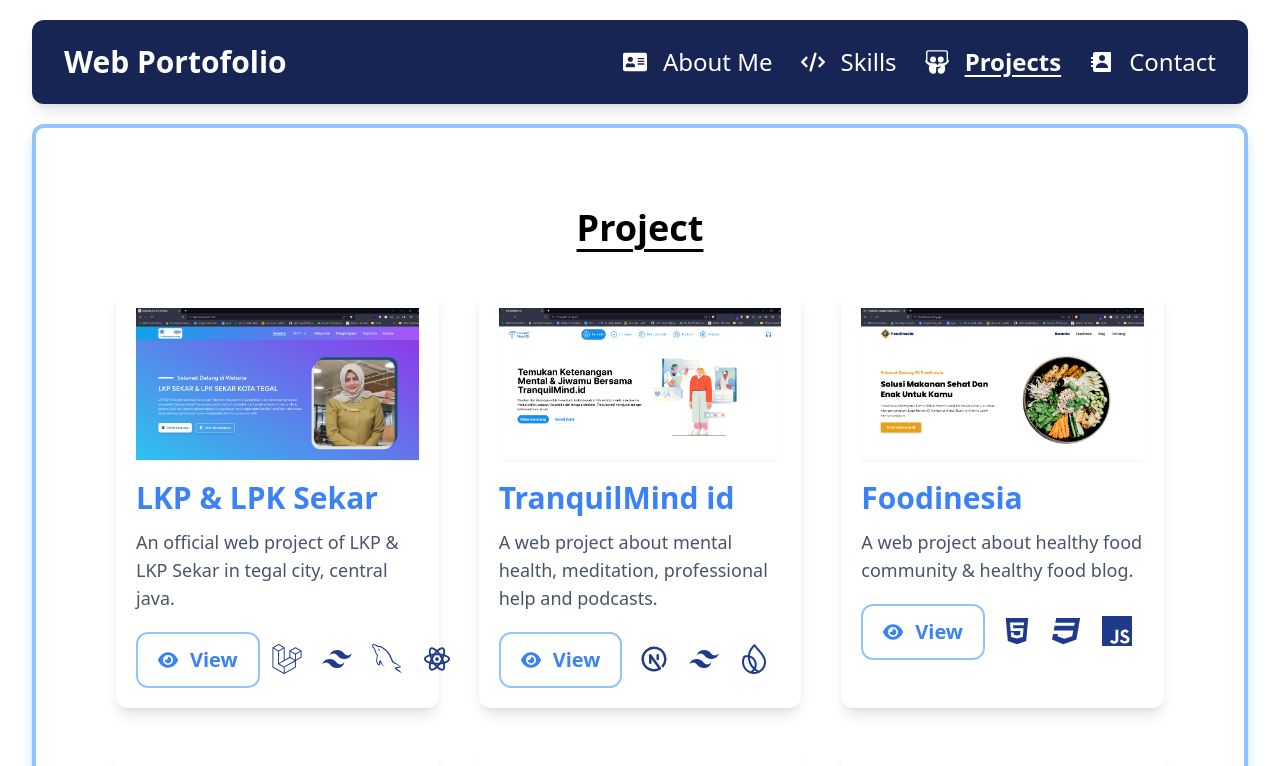
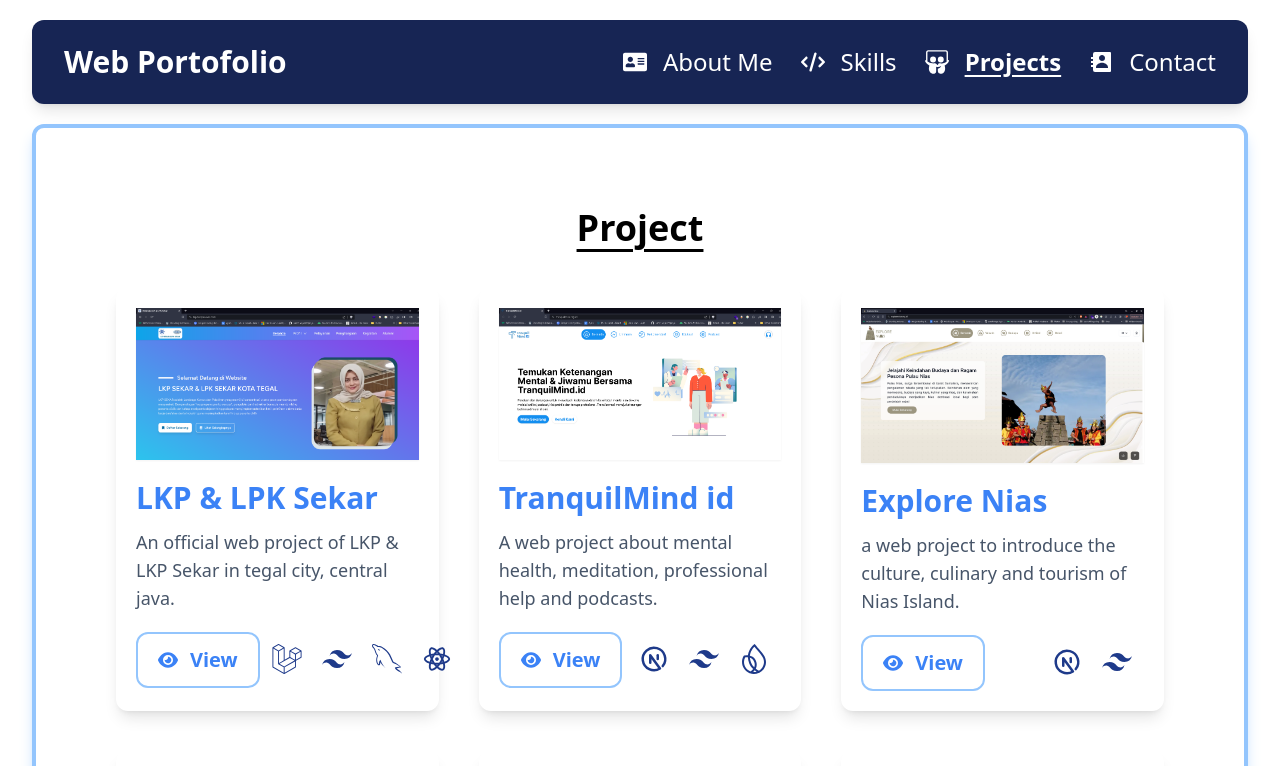
Before and after one commit to dodichakill/web-porto, a Next.js app: page /projects in a window 1280 px wide. Shown: the top 766 px of the page. Built offline with nearby package versions, Linux system fonts and the light colour scheme.

Commit message:
add project explorenias

```diff
--- a/src/app/projects/page.jsx
+++ b/src/app/projects/page.jsx
@@ -14,6 +14,7 @@ import imgHipmi from "@/assets/img/hipmi.png";
 import imgFoodinesia from "@/assets/img/foodinesia.png";
 import imgJaskipin from "@/assets/img/Djaskipin.png";
 import imgSisa from "@/assets/img/SISA.png";
+import imgExplorenias from "@/assets/img/explorenias.png";
 
 export default function Skills() {
   return (
@@ -50,6 +51,19 @@ export default function Skills() {
               </>
             }
             link={"https://www.tranquilmind.my.id/"}
+          />
+
+          <CardProject
+            name="Explore Nias"
+            image={imgExplorenias}
+            desc="a web project to introduce the culture, culinary and tourism of Nias Island."
+            icTech={
+              <>
+                <TbBrandNextjs title="NextJS" />{" "}
+                <SiTailwindcss title="Tailwind" />{" "}
+              </>
+            }
+            link={"https://www.explorenias.my.id/"}
           />
 
           <CardProject
```
Also changed, not shown: src/assets/img/explorenias.png (added).
